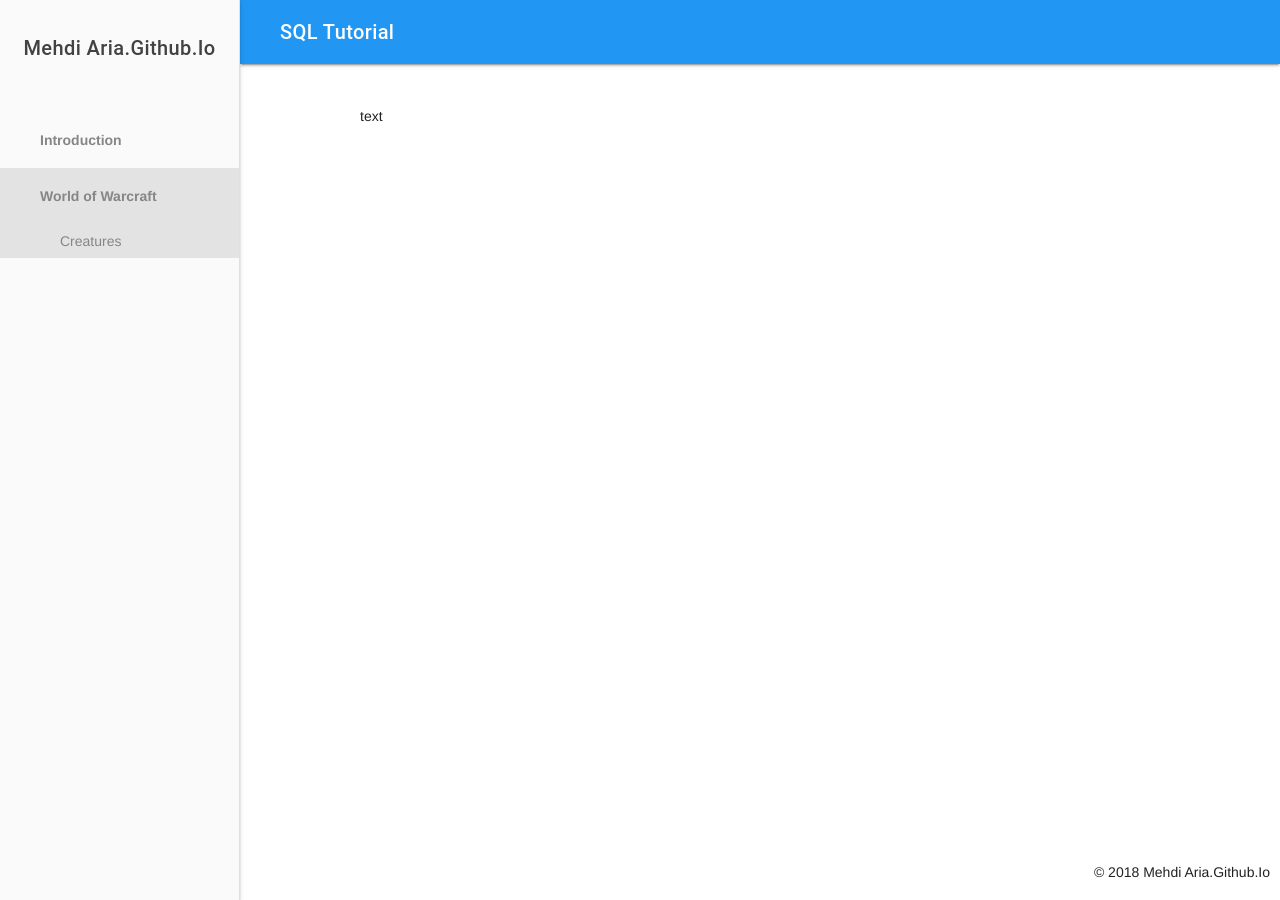
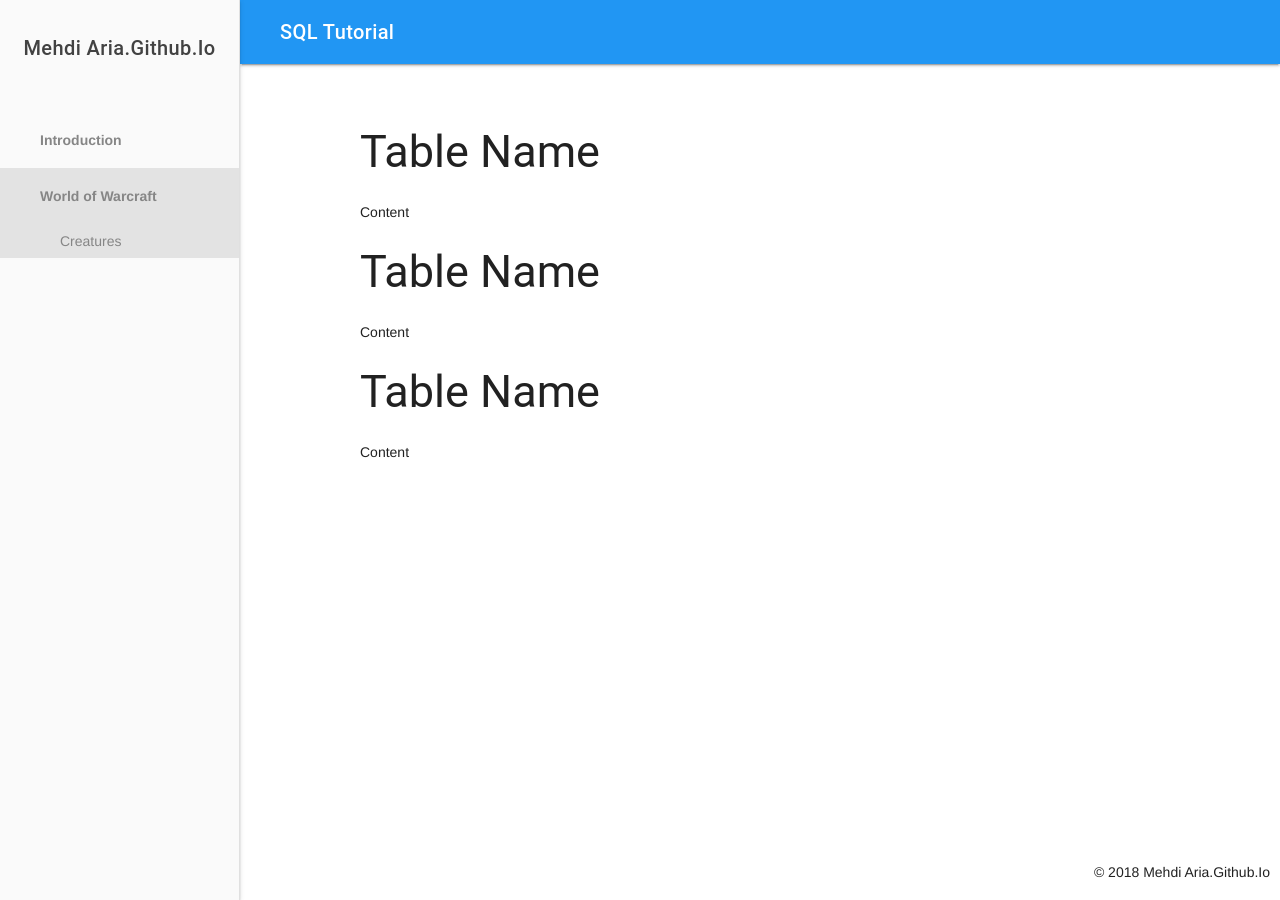
Before and after one commit to MehdiAria/MehdiAria.github.io, a Jekyll site: the page built from WDB/creatures.markdown, in a window 1280 px wide. Built offline with Jekyll 4.4.1, drawn with Linux system fonts in a browser that asks for light colours; our own code applies the rules of GitHub Pages for plain Markdown files.

Commit message:
Updated Creatures

```diff
--- a/WDB/creatures.markdown
+++ b/WDB/creatures.markdown
@@ -1,8 +1,18 @@
 ---
 title: Creatures
 date: 2018-01-15 05:12:00 Z
-order: 5
+order: 2
 parent: WDB.markdown
 ---
 
-text
+## Table Name
+
+Content
+
+## Table Name
+
+Content
+
+## Table Name
+
+Content
```
